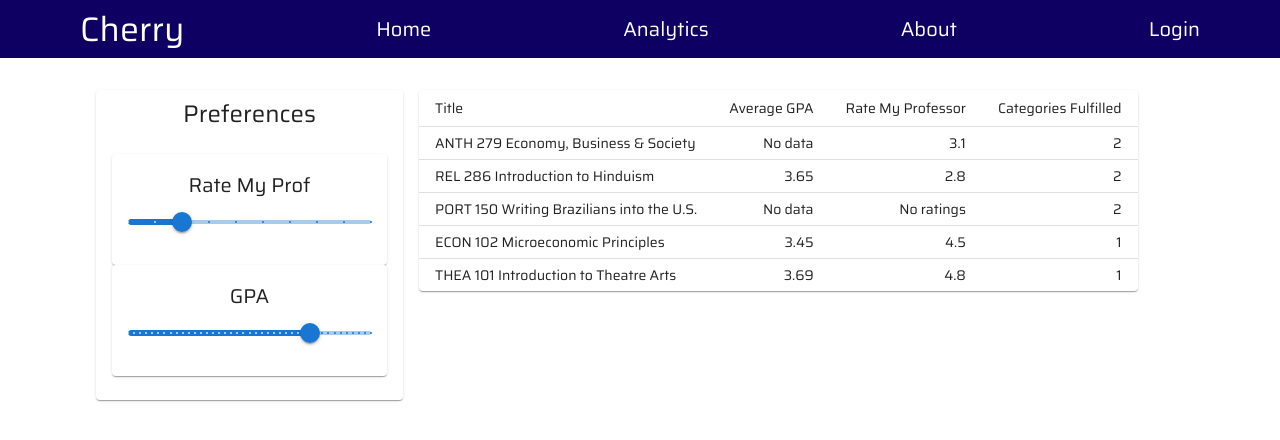
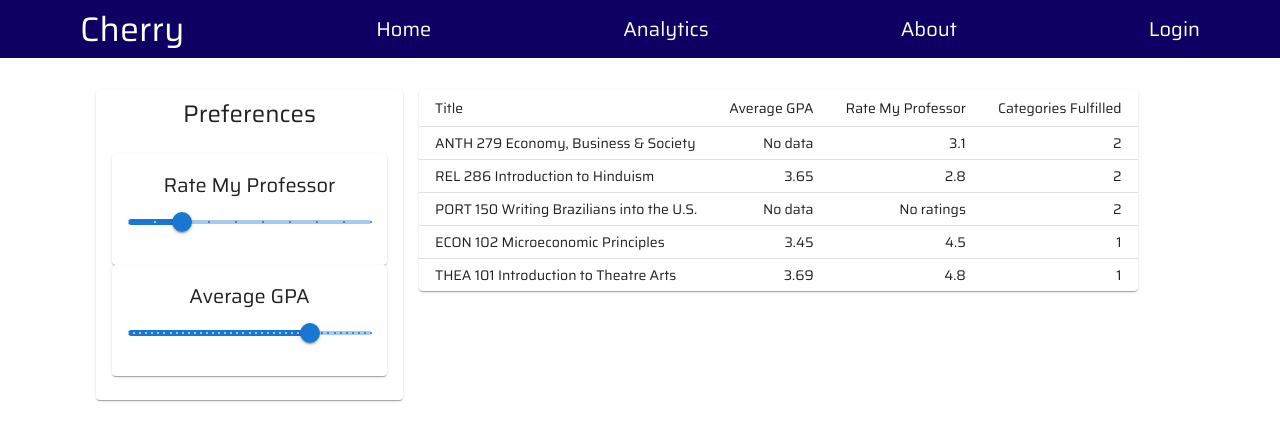
Before and after one commit to open-source-at-illinois/cherry, a React (Create React App) app in the folder web/: page /home in a window 1280 px wide. Shown: the top 440 px of the page. Built offline with nearby package versions, Linux system fonts and the light colour scheme.

Commit message:
Add axios and fetch contributors via github api

```diff
--- a/web/package.json
+++ b/web/package.json
@@ -9,7 +9,7 @@
     "@testing-library/jest-dom": "^5.11.4",
     "@testing-library/react": "^11.1.0",
     "@testing-library/user-event": "^12.1.10",
-    "axios": "^0.22.0",
+    "axios": "^0.24.0",
     "react": "^17.0.2",
     "react-dom": "^17.0.2",
     "react-router": "^5.2.1",
--- a/web/src/components/Preferences.js
+++ b/web/src/components/Preferences.js
@@ -12,8 +12,8 @@ const SliderBox = (props) => {
                     Preferences
                 </Typography>
                 <CardContent>
-                    <SliderComponent label='Rate My Prof' defaultValue={30} min={10} max={100} step={10} />
-                    <SliderComponent label='GPA' defaultValue={3.0} min={0} max={4} step={0.1} />
+                    <SliderComponent label='Rate My Professor' defaultValue={30} min={10} max={100} step={10} />
+                    <SliderComponent label='Average GPA' defaultValue={3.0} min={0} max={4} step={0.1} />
                 </CardContent>
             </Card>
         </>
```
Also changed, not shown: web/src/services/GithubService.js (added, +12 -0 lines), web/src/services/CherryService.js (added).
